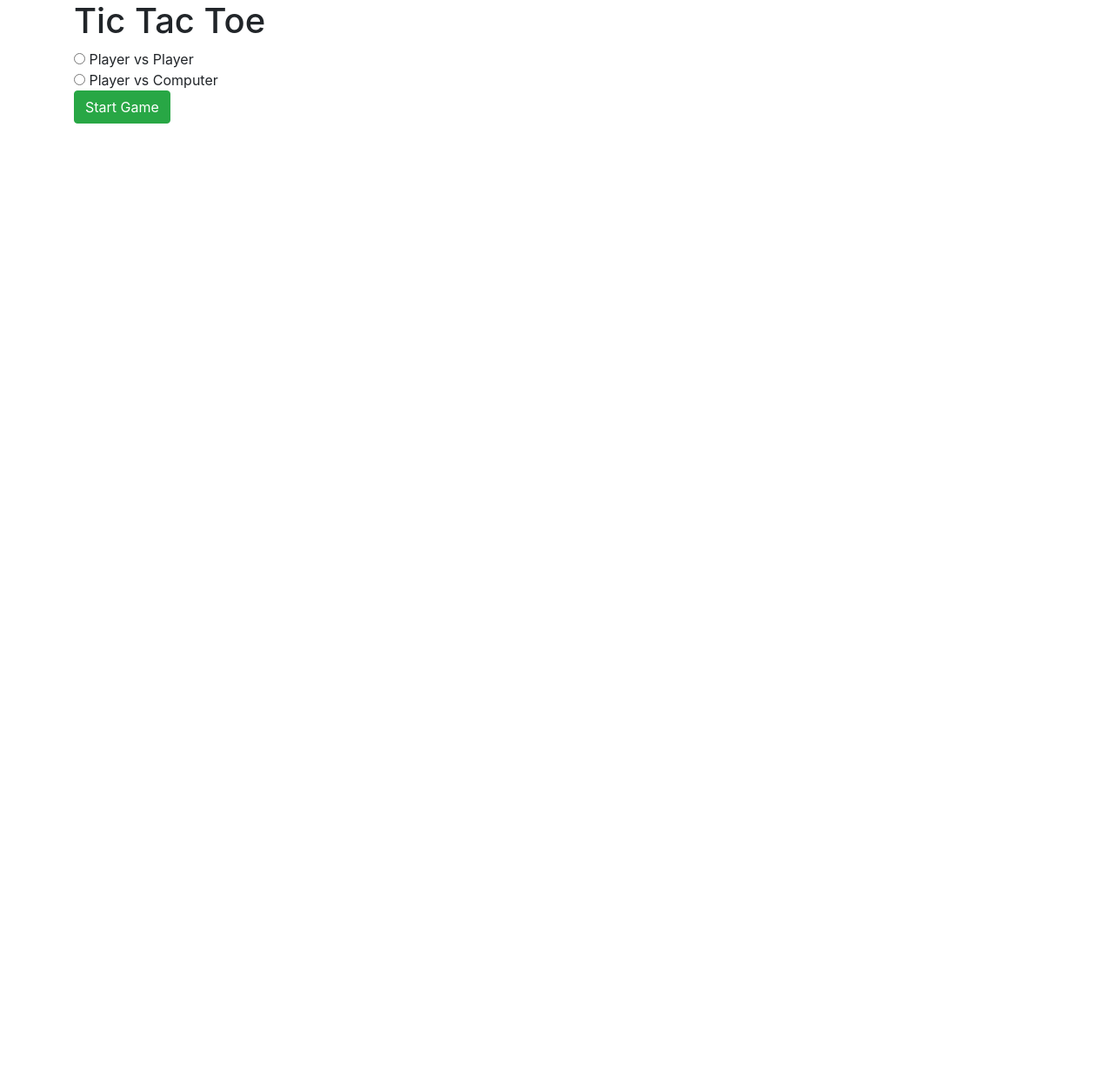
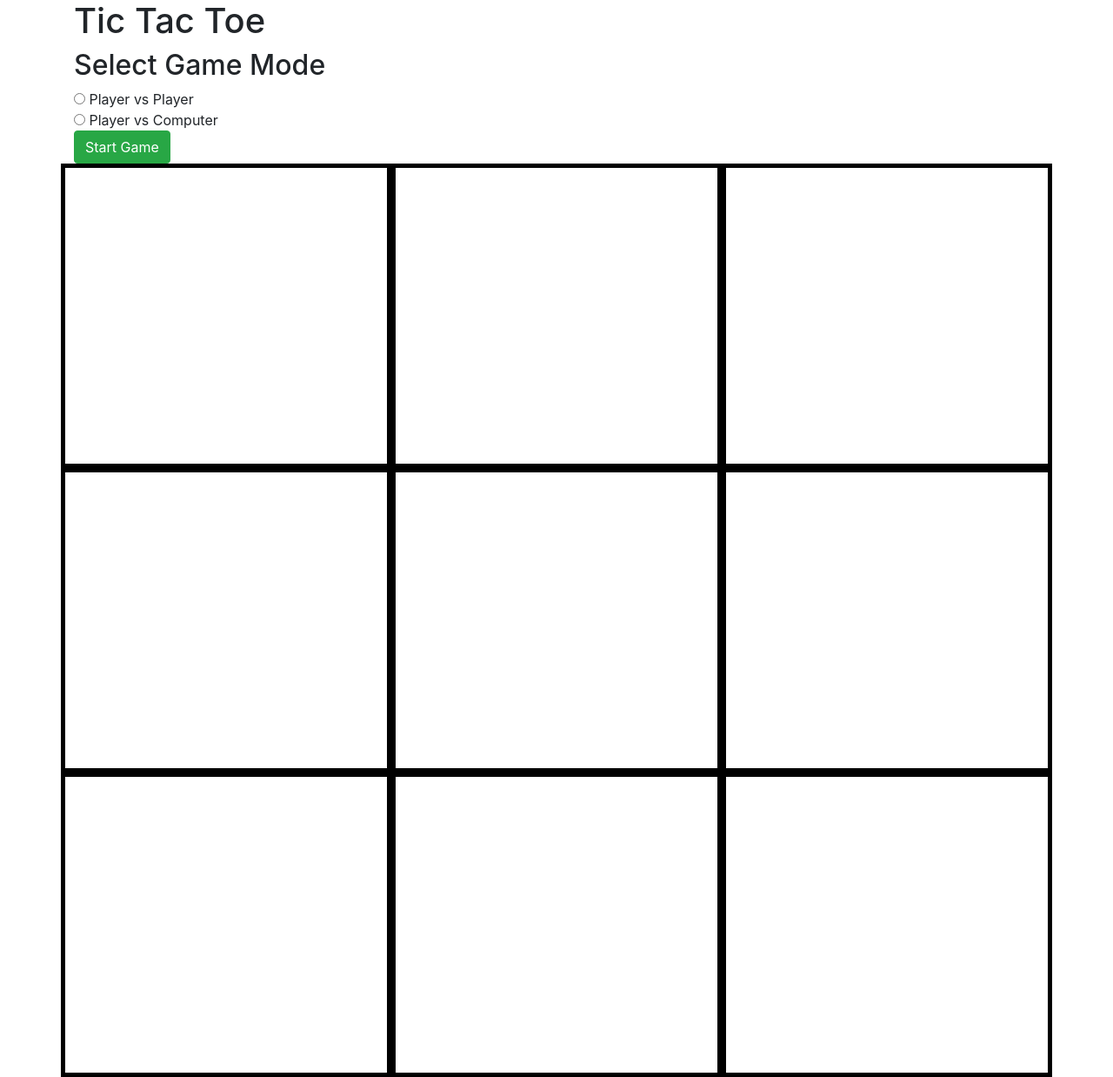
Before and after one commit to ldam77/tic-tac-toe, a plain HTML site: page index.html in a window 1280 px wide. Shown: the whole page at 87% size. Before the commit the page ends 800 px from the top, so only its background shows below. Drawn offline with Linux system fonts and the light colour scheme.

Commit message:
Made 3x3 play area.

```diff
--- a/css/styles.css
+++ b/css/styles.css
@@ -0,0 +1,8 @@
+.col-md-4 {
+  border: 5px solid black;
+}
+
+img {
+  width: 100%;
+
+}
--- a/index.html
+++ b/index.html
@@ -13,6 +13,7 @@
       <h1>Tic Tac Toe</h1>
       <form id="game-mode">
         <div class="radio">
+          <h2>Select Game Mode</h2>
           <input type="radio" name="mode" value="pvp">
           Player vs Player
         </div>
@@ -25,10 +26,23 @@
 
       </form>
 
+      <div class="row">
+        <div class="col-md-4"><img src="img/white.png" alt="white"></div>
+        <div class="col-md-4"><img src="img/white.png" alt="white"></div>
+        <div class="col-md-4"><img src="img/white.png" alt="white"></div>
+      </div>
 
+      <div class="row">
+        <div class="col-md-4"><img src="img/white.png" alt="white"></div>
+        <div class="col-md-4"><img src="img/white.png" alt="white"></div>
+        <div class="col-md-4"><img src="img/white.png" alt="white"></div>
+      </div>
 
-
-
+      <div class="row">
+        <div class="col-md-4"><img src="img/white.png" alt="white"></div>
+        <div class="col-md-4"><img src="img/white.png" alt="white"></div>
+        <div class="col-md-4"><img src="img/white.png" alt="white"></div>
+      </div>
 
     </div>
   </body>
--- a/js/scripts.js
+++ b/js/scripts.js
@@ -0,0 +1,28 @@
+// business logic
+function Player (player) {
+  this.name = player;
+  this.pieceLocations = [];
+}
+
+
+
+
+
+
+
+
+
+// user interface
+$(document).ready(function(){
+  $("#game-mode").submit(event(){
+    event.preventDefault;
+    var gameMode = $("input:radio[name=mode]:checked").val();
+    var playerOne = new Player("player1");
+    var playerTwo = new Player("player2");
+    var playerCpu = new Player("playerCpu");
+
+  });
+
+
+
+});
```
Also changed, not shown: img/smiley.png (added), img/white.png (added).
